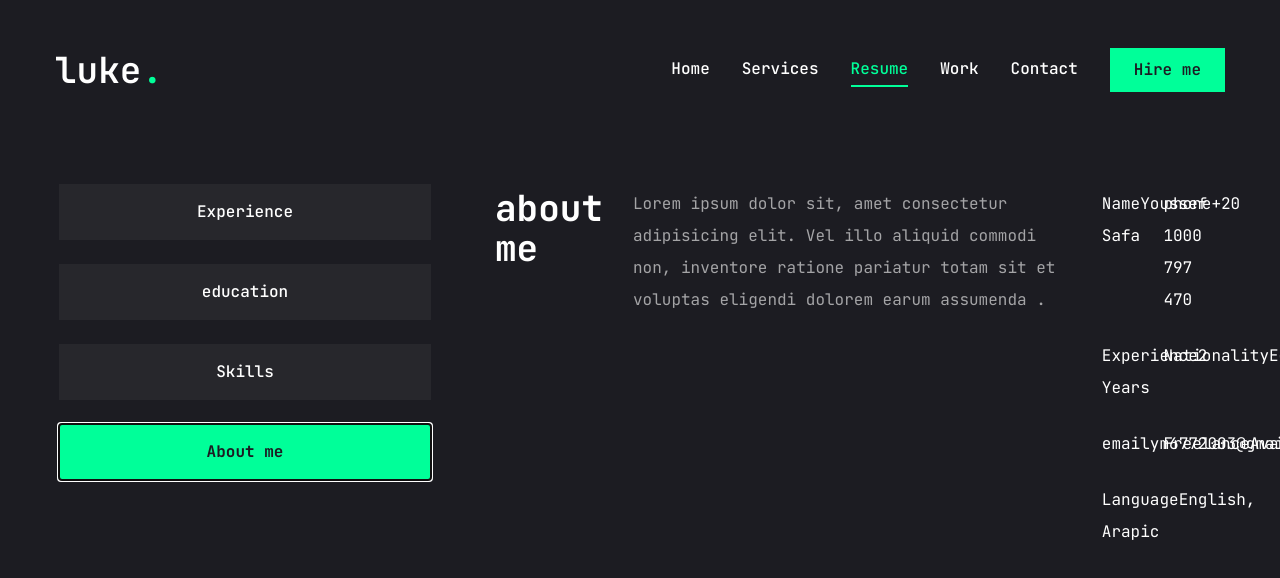
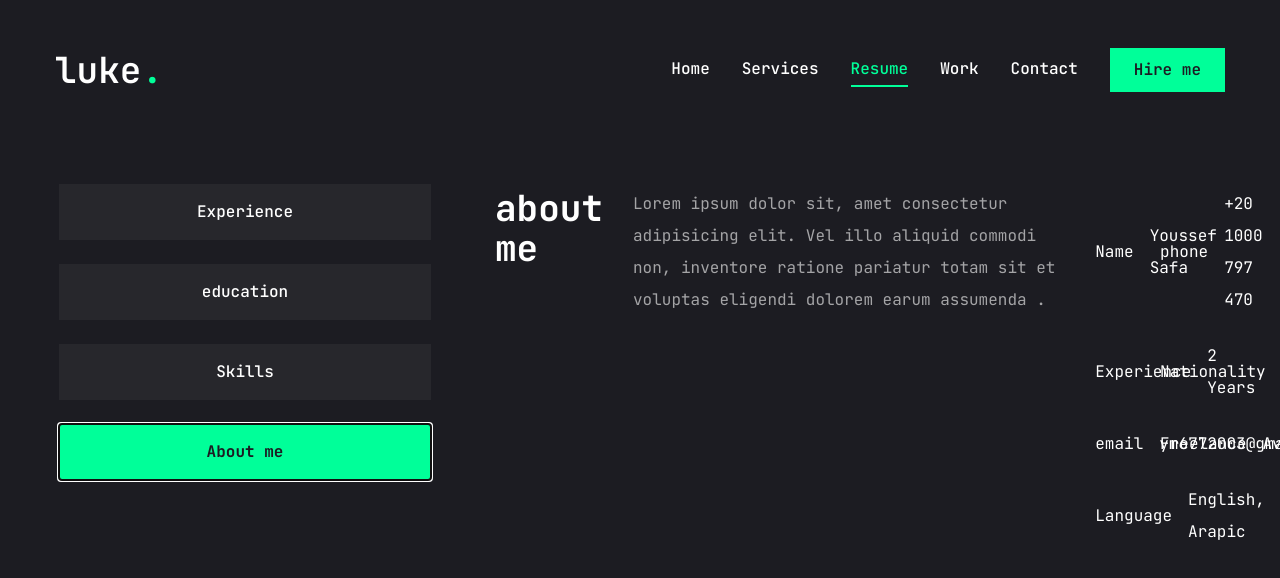
Before and after one commit to sfaa5/my-app, a Next.js app: page /resume in a window 1280 px wide. Both pictures are taken after a click on the tab "About me". Shown: the top 578 px of the page. Built offline with nearby package versions, Linux system fonts and the light colour scheme.

Commit message:
style li

```diff
--- a/app/resume/page.jsx
+++ b/app/resume/page.jsx
@@ -250,7 +250,7 @@
                 <ul className="grid grid-cols-1 xl:grid-cols-2 gap-y-6 max-w-[620px] mx-auto xl:mx-0">
                   {about.info.map((item,index)=>{
                     return(
-                      <li key={index}>
+                      <li key={index} className="flex items-center justify-center xl:justify-start gap-4 ">
 <span>{item.filedName}</span>
 <span>{item.filedValue}</span>
                       </li>
```
